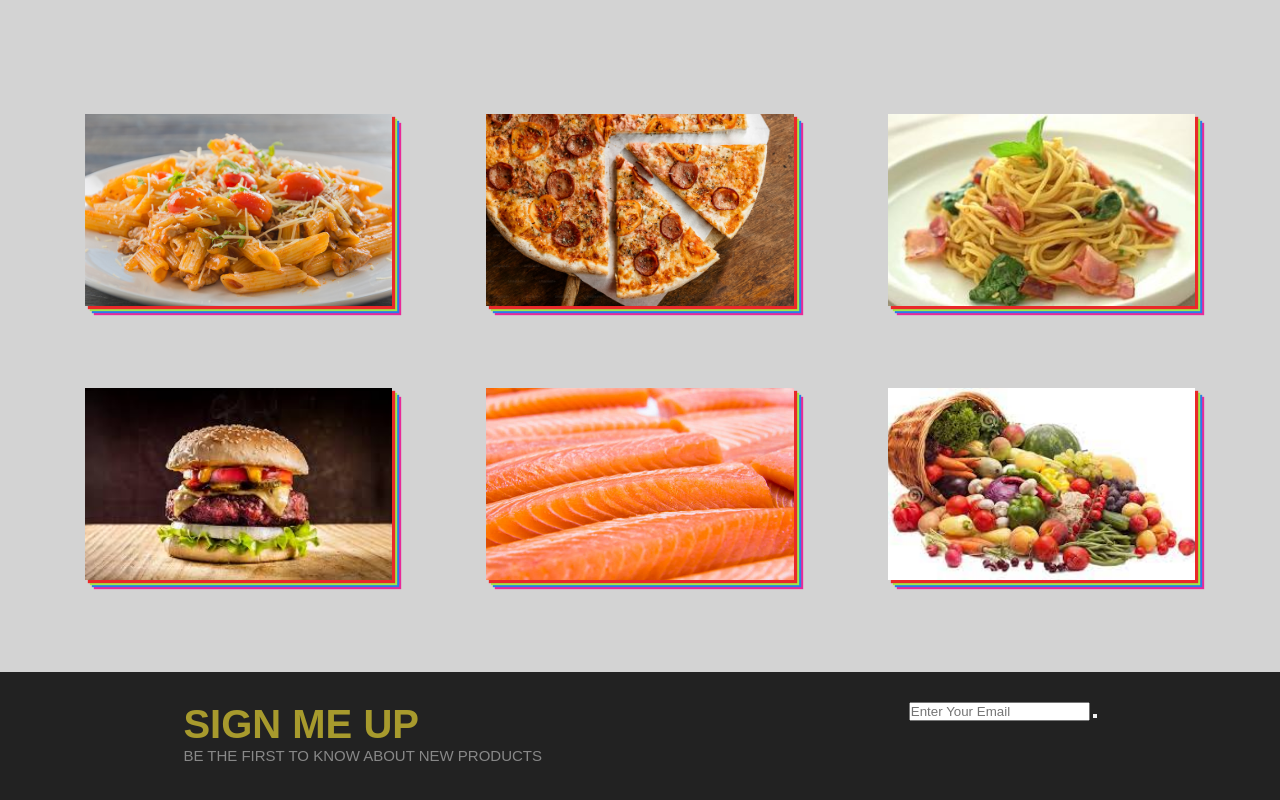
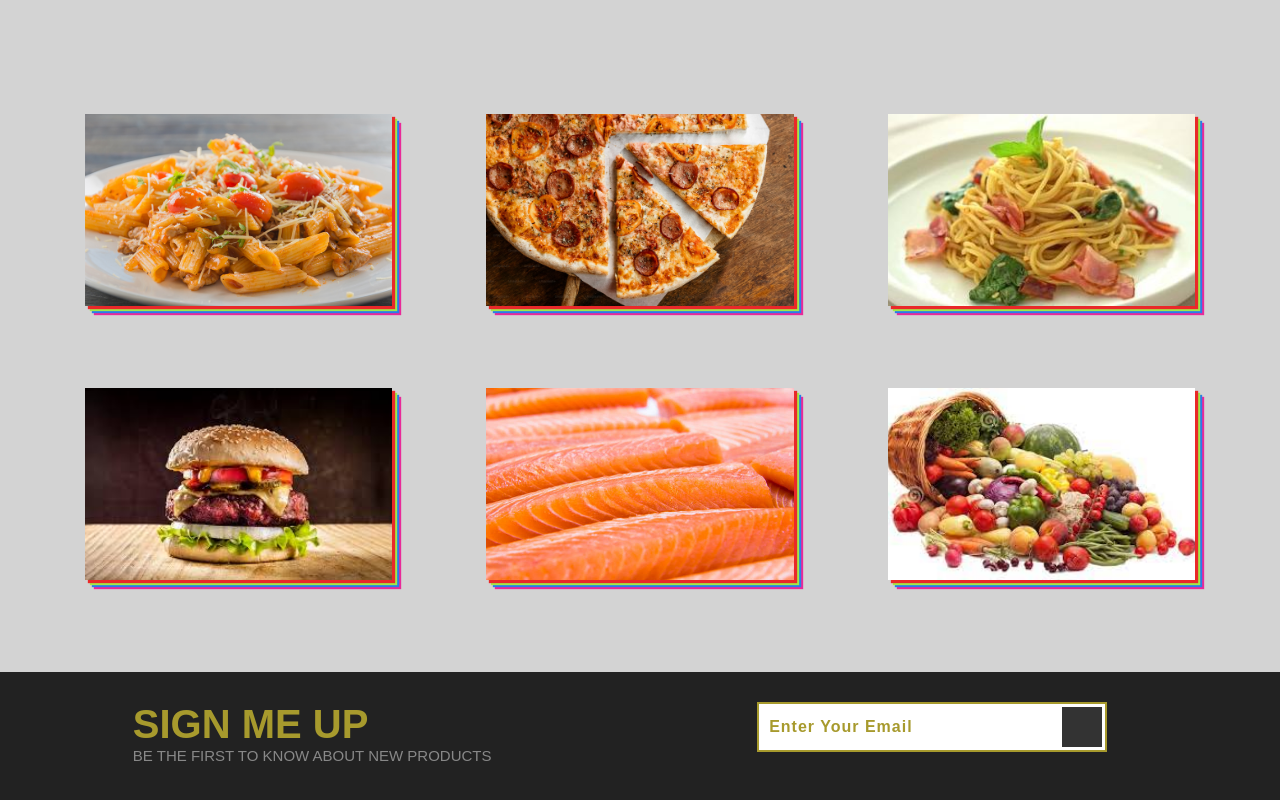
Before and after one commit to Pankilkansal/Project_1_Group_12, a plain HTML site: page index.html in a window 1280 px wide. Shown: the part 1814-2614 px from the top of the page. Drawn offline with Linux system fonts and the light colour scheme.

Commit message:
sign up form completed

```diff
--- a/style.css
+++ b/style.css
@@ -374,3 +374,35 @@
     font-size: 1.5rem;
     color: #888;
   }
+  .signup-form {
+    /* position: relative; */
+    display: flex;
+    align-items: center;
+  }
+
+  .signup-form-input {
+    width: 35rem;
+    height: 5rem;
+    padding: 1rem;
+    border: 0.2rem solid #a79a2d;
+    font-size: 1.6rem;
+    font-weight: 700;
+    letter-spacing: 0.1rem;
+    color: #a79a2d;
+  }
+
+  .signup-form-input::placeholder {
+    color: #a79a2d;
+  }
+
+  .signup-form-btn {
+    position: relative;
+    left: -4.5rem;
+    width: 4rem;
+    height: 4rem;
+    background-color: #333;
+    color: #a79a2d;
+    border: none;
+    font-size: 1.8rem;
+    cursor: pointer;
+  }
```
